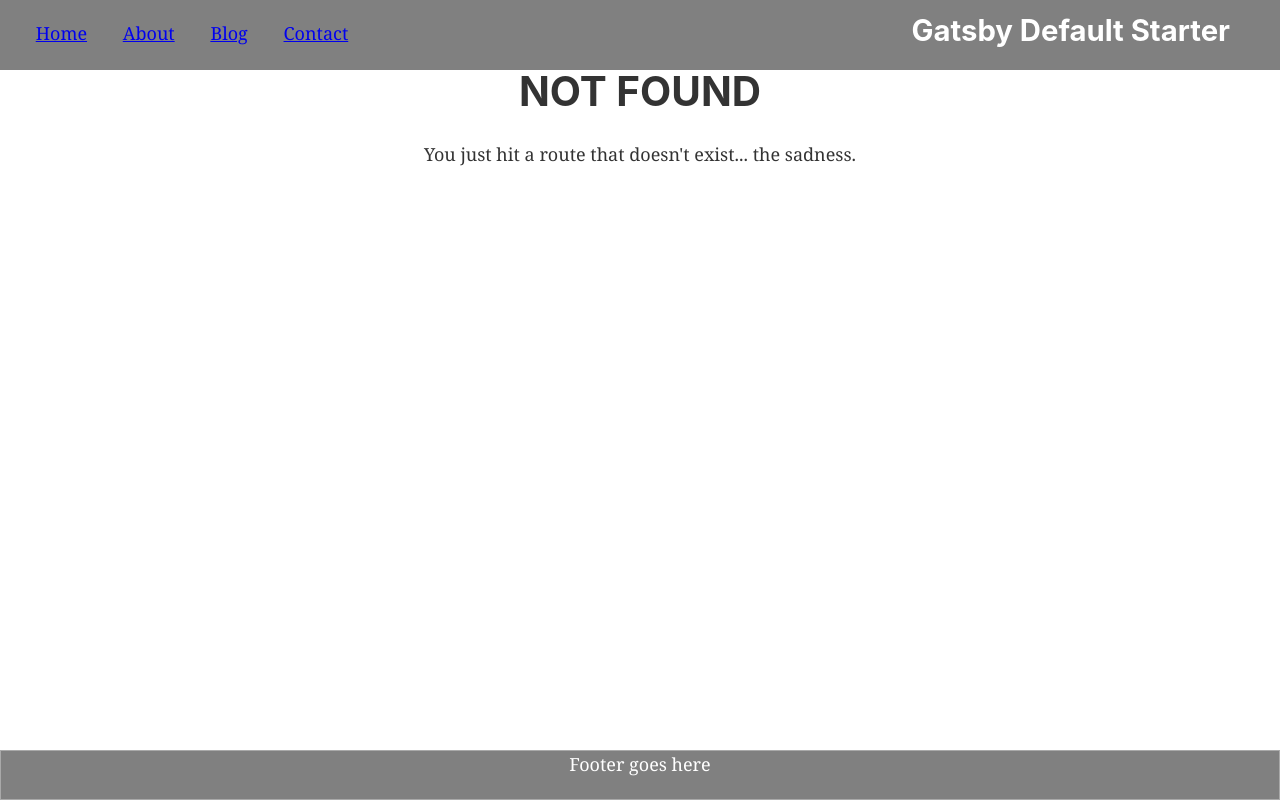
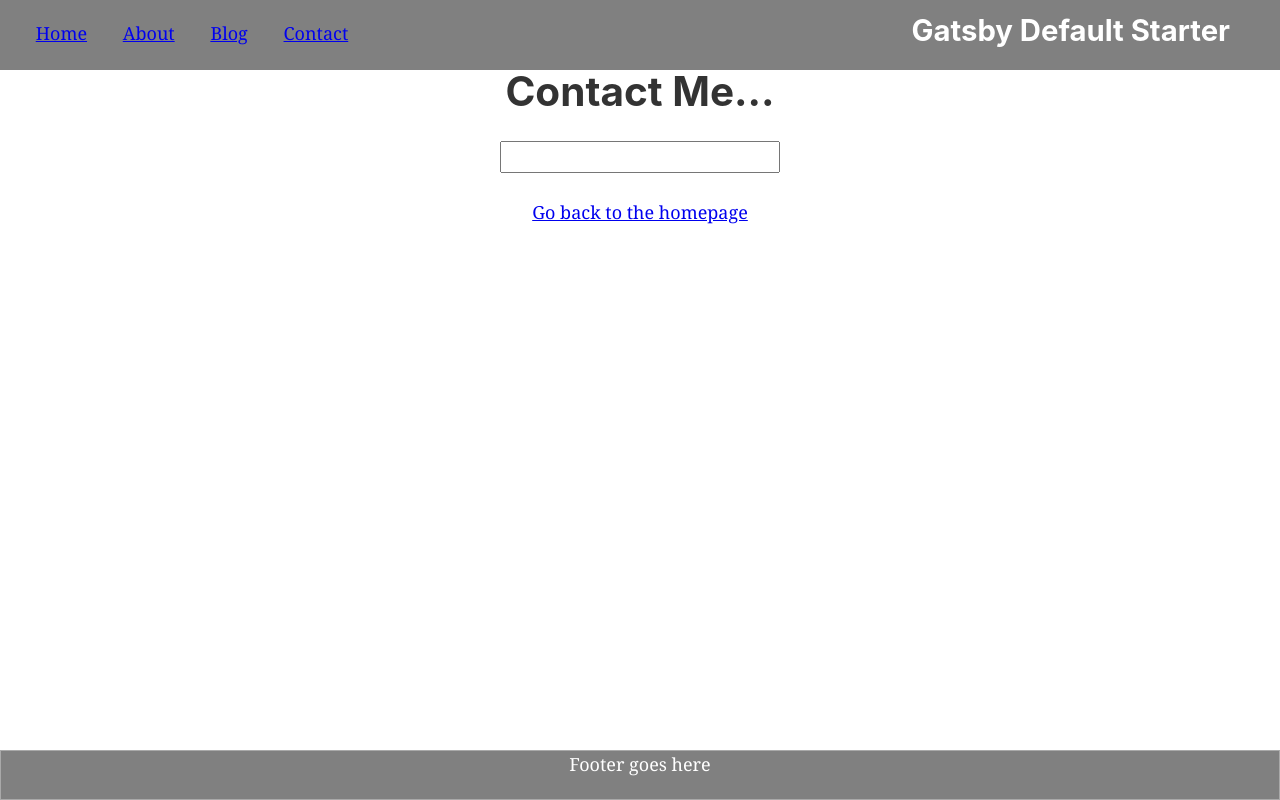
Before and after one commit to brittani1128/gatsby-web-template, a Gatsby site: page /contact in a window 1280 px wide. Before the commit this address had no page. Built offline with nearby package versions, Linux system fonts and the light colour scheme; Gatsby itself is replaced by a stand-in of ours.

Commit message:
add basic pages

```diff
--- /dev/null
+++ b/src/pages/blog.js
@@ -0,0 +1,15 @@
+import React from "react"
+import { Link } from "gatsby"
+
+import Layout from "../components/layout"
+import SEO from "../components/seo"
+
+const Blog = () => (
+  <Layout>
+    <SEO title="Blog" />
+    <h1>this is a blog</h1>
+    <Link to="/">Go back to the homepage</Link>
+  </Layout>
+)
+
+export default Blog
--- /dev/null
+++ b/src/pages/contact.js
@@ -0,0 +1,18 @@
+import React from "react"
+import { Link } from "gatsby"
+
+import Layout from "../components/layout"
+import SEO from "../components/seo"
+
+const Contact = () => (
+  <Layout>
+    <SEO title="Contact Me" />
+    <h1>Contact Me...</h1>
+    <form>
+      <input />
+    </form>
+    <Link to="/">Go back to the homepage</Link>
+  </Layout>
+)
+
+export default Contact
```
Also changed, not shown: src/pages/about.js (renamed from src/pages/page-2.js, +4 -5 lines).
